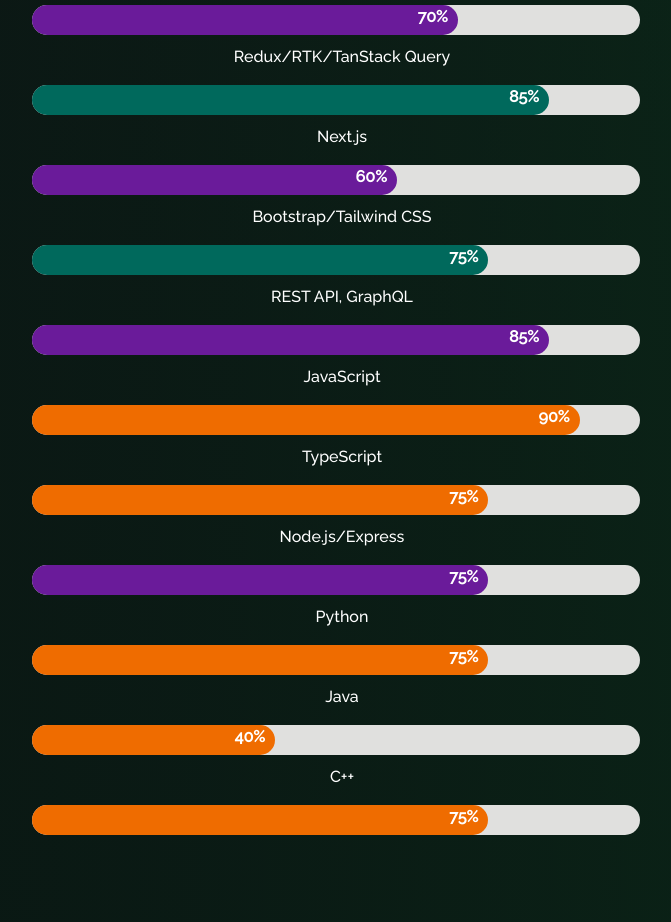
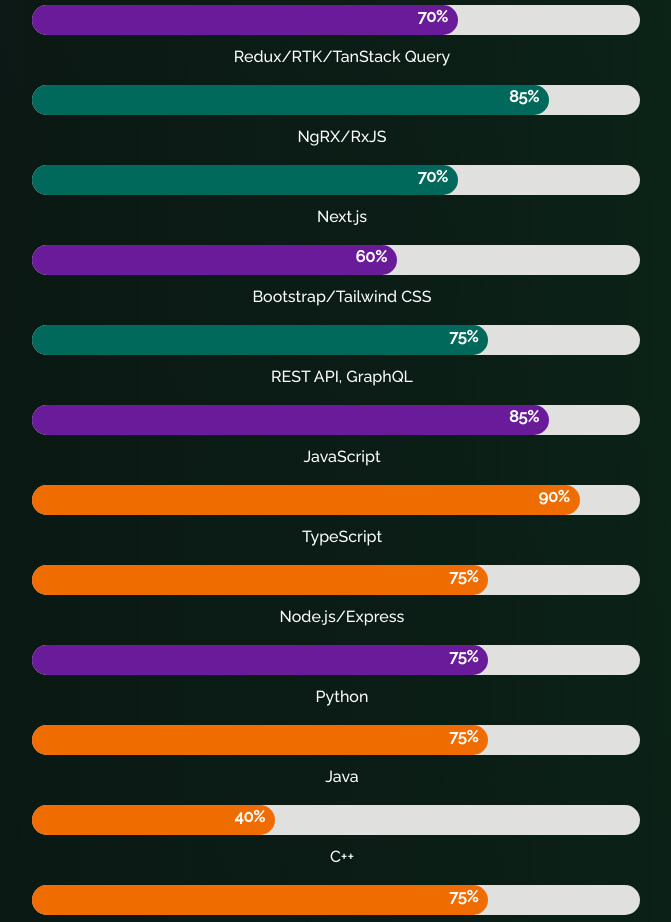
Before and after one commit to 79sphelps/steve-phelps, a React (Create React App) app: page /about in a window 1280 px wide. Shown: the part 1760-2682 px from the top of the page, without its empty margins (298-969 px from the left). Built offline with nearby package versions, Linux system fonts and the light colour scheme.

Commit message:
Updating Skills component

```diff
--- a/src/components/About/Skills.js
+++ b/src/components/About/Skills.js
@@ -4,6 +4,7 @@
   { type: "React.js", bgcolor: "#6a1b9a", completed: 90 },
   { type: "Angular", bgcolor: "#6a1b9a", completed: 70 },
   { type: "Redux/RTK/TanStack Query", bgcolor: "#00695c", completed: 85 },
+  { type: "NgRX/RxJS", bgcolor: "#00695c", completed: 70 },
   { type: "Next.js", bgcolor: "#6a1b9a", completed: 60 },
   { type: "Bootstrap/Tailwind CSS", bgcolor: "#00695c", completed: 75 },
   { type: "REST API, GraphQL", bgcolor: "#6a1b9a", completed: 85 },
```
